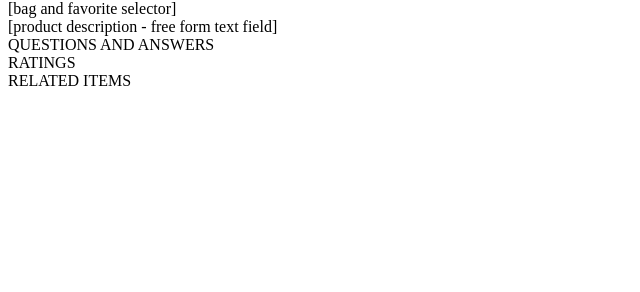
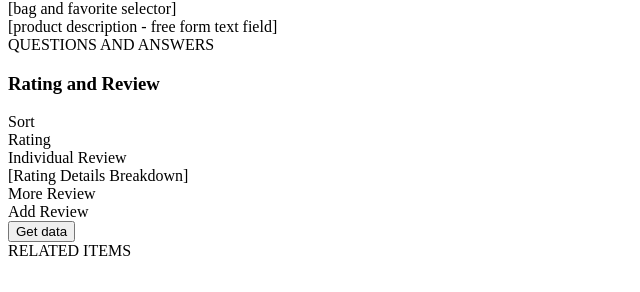
Before and after one commit to Tully-Trouts/rfp2202-FEC, a React app: page / in a window 1280 px wide. Shown: the part 248-540 px from the top of the page, without its empty margins (0-640 px from the left). Built offline with nearby package versions, Linux system fonts and the light colour scheme; no server answers; the HTML template or start-up script is replaced by a standard one.

Commit message:
skeleton setup for RR

```diff
--- a/Routes/server.js
+++ b/Routes/server.js
@@ -19,6 +19,7 @@ app.get('/', (req, res) => {
 app.use('/api/:loc', (req, res) => {
   console.log('\n\n', req.originalUrl.split('/api')[1], '\n\n');
   const location = req.originalUrl.split('/api')[1];
+
   axios(process.env.API_URL + location, {
     headers: { Authorization: process.env.API_KEY },
     method: req.method,
--- /dev/null
+++ b/src/components/R&R/IndividualReview.jsx
@@ -0,0 +1,10 @@
+function IndividualReview(props) {
+
+  return (
+    <div>
+      Individual Review
+    </div>
+  )
+}
+
+export default IndividualReview;
--- /dev/null
+++ b/src/components/R&R/RatingBreakdown.jsx
@@ -0,0 +1,19 @@
+import React from 'react';
+
+class RatingBreakdown extends React.Component {
+  constructor(props) {
+    super(props)
+    this.state = {}
+  }
+
+
+  render() {
+    return (
+      <div>
+        [Rating Details Breakdown]
+      </div>
+    )
+  }
+}
+
+export default RatingBreakdown;
--- /dev/null
+++ b/src/components/R&R/ReviewList.jsx
@@ -0,0 +1,24 @@
+import React from 'react';
+import IndividualReview from './IndividualReview.jsx';
+
+class ReviewList extends React.Component {
+  constructor(props) {
+    super(props)
+    this.state = {}
+  }
+
+
+  render() {
+    return (
+      <div>
+        Rating
+        <div>
+          <IndividualReview />
+        </div>
+      </div>
+    )
+  }
+}
+
+
+export default ReviewList;
--- /dev/null
+++ b/src/components/R&R/Sort.jsx
@@ -0,0 +1,18 @@
+import React from 'react';
+
+class Sort extends React.Component {
+  constructor(props) {
+    super(props)
+    this.state = {}
+  }
+
+  render() {
+    return (
+      <div>
+        Sort
+      </div>
+    )
+  }
+}
+
+export default Sort;
--- a/src/components/Ratings.jsx
+++ b/src/components/Ratings.jsx
@@ -1,4 +1,8 @@
 import React from 'react';
+import ReviewList from './R&R/ReviewList.jsx';
+import RatingBreakdown from './R&R/RatingBreakdown.jsx';
+import Sort from './R&R/Sort.jsx';
+import axios from 'axios';
 
 class Ratings extends React.Component {
   constructor(props) {
@@ -7,6 +11,23 @@ class Ratings extends React.Component {
       reviewList: [],
     };
     this.getReviewListById = this.getReviewListById.bind(this);
+    this.getData = this.getData.bind(this);
+  }
+
+
+  getData(e) {
+    e.preventDefault();
+    axios.get('/api/reviews', {
+      params: {
+        sort: 'relevant',
+      },
+    })
+    .then((response) => {
+      console.log(response);
+    })
+    .catch((err) => {
+      console.log(err);
+    })
   }
 
   getReviewListById(productId) {
@@ -27,9 +48,30 @@ class Ratings extends React.Component {
       });
   }
 
+
   render() {
     return (
-      <div>RATINGS</div>
+      <div id="rating and review container">
+        <h3>Rating and Review</h3>
+          <div id="sorting">
+            <Sort />
+          </div>
+          <div  id="review list">
+            <ReviewList />
+          </div>
+          <div id="rating container">
+            <RatingBreakdown />
+          </div>
+          <div id="more review - button">
+            More Review
+          </div>
+          <div id="add review - button">
+            Add Review
+          </div>
+          <button onClick={this.getData}>
+            Get data
+          </button>
+      </div>
     )
   }
 }
```
Also changed, not shown: 1 other file (tests, documents, lock files or other folders).
